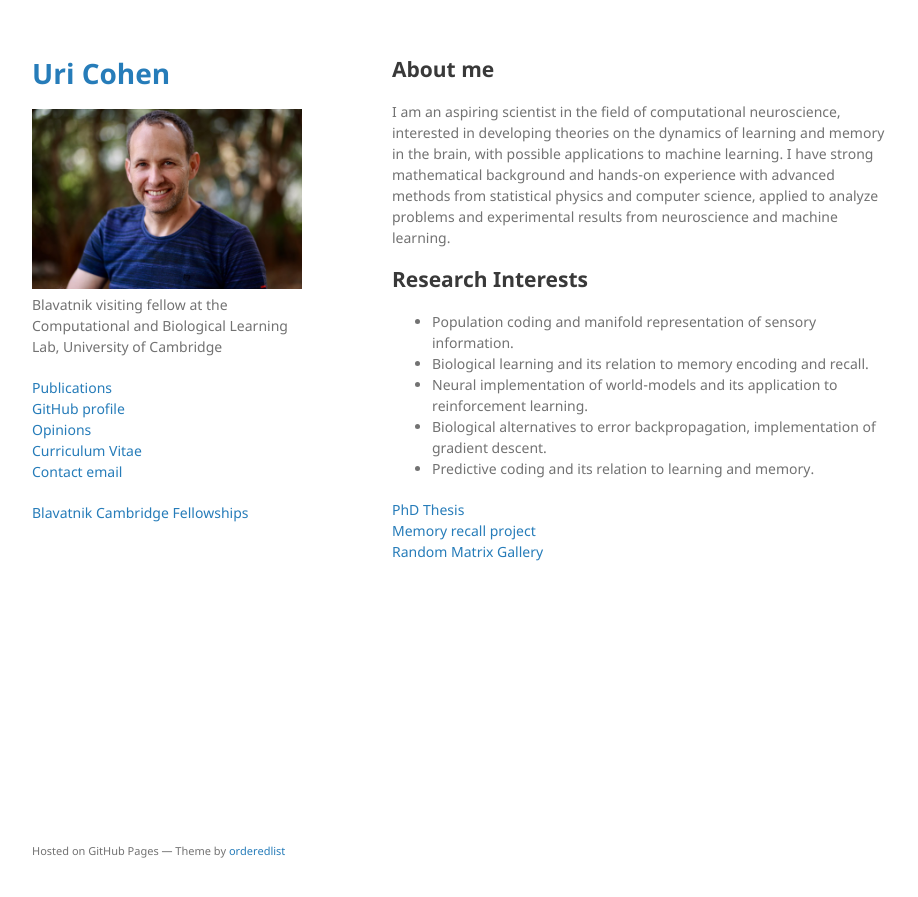
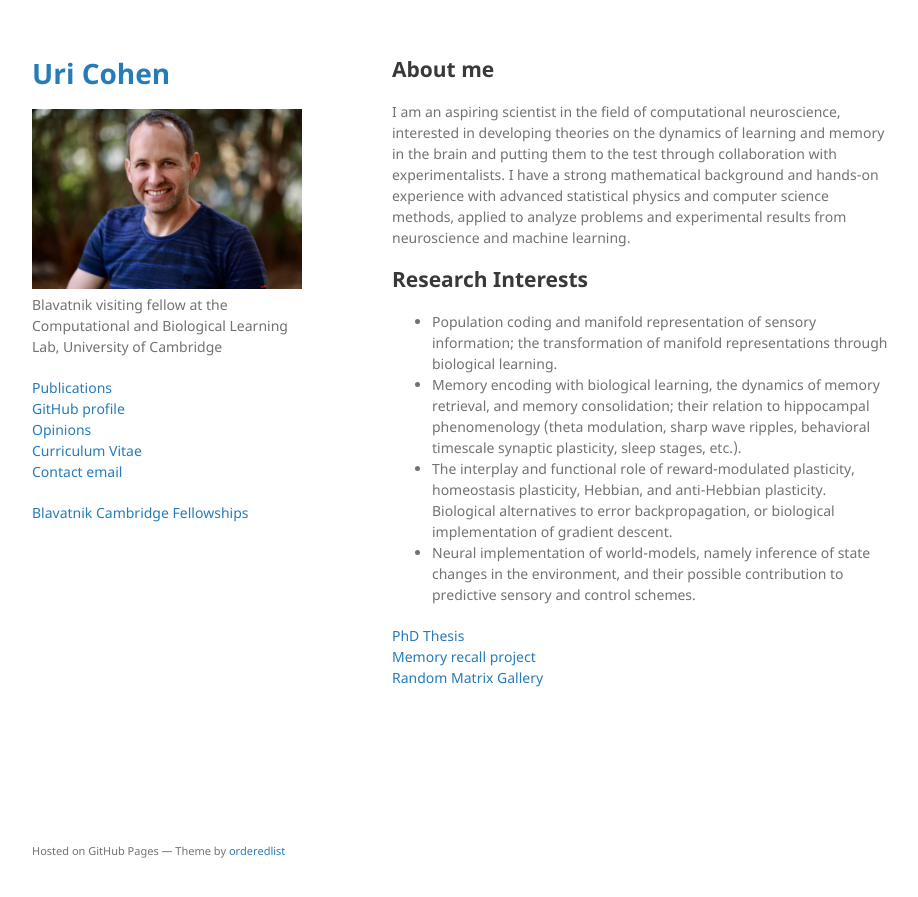
Before and after one commit to uricohen/uricohen.github.io, a Jekyll site: the page built from index.md, in a window 1280 px wide. Shown: the top 897 px of the page, without its empty margins (178-1096 px from the left). Built offline with Jekyll 4.4.1, drawn with Linux system fonts in a browser that asks for light colours; our own code applies the rules of GitHub Pages for plain Markdown files.

Commit message:
Updated CV and research interests

```diff
--- a/index.md
+++ b/index.md
@@ -4,15 +4,14 @@ layout: default
 
 ## About me
 
-I am an aspiring scientist in the field of computational neuroscience, interested in developing theories on the dynamics of learning and memory in the brain, with possible applications to machine learning. I have strong mathematical background and hands-on experience with advanced methods from statistical physics and computer science, applied to analyze problems and experimental results from neuroscience and machine learning.
+I am an aspiring scientist in the field of computational neuroscience, interested in developing theories on the dynamics of learning and memory in the brain and putting them to the test through collaboration with experimentalists. I have a strong mathematical background and hands-on experience with advanced statistical physics and computer science methods, applied to analyze problems and experimental results from neuroscience and machine learning.
 
 ## Research Interests
 
-*	Population coding and manifold representation of sensory information.
-*	Biological learning and its relation to memory encoding and recall.
-*	Neural implementation of world-models and its application to reinforcement learning.
-*	Biological alternatives to error backpropagation, implementation of gradient descent.
-*	Predictive coding and its relation to learning and memory.
+*	Population coding and manifold representation of sensory information; the transformation of manifold representations through biological learning.
+*	Memory encoding with biological learning, the dynamics of memory retrieval, and memory consolidation; their relation to hippocampal phenomenology (theta modulation, sharp wave ripples, behavioral timescale synaptic plasticity, sleep stages, etc.).
+*	The interplay and functional role of reward-modulated plasticity, homeostasis plasticity, Hebbian, and anti-Hebbian plasticity. Biological alternatives to error backpropagation, or biological implementation of gradient descent.
+*	Neural implementation of world-models, namely inference of state changes in the environment, and their possible contribution to predictive sensory and control schemes.
 
 [PhD Thesis](./phd_thesis.html)
 [Memory recall project](./memory_recall.html)
```
Also changed, not shown: 1 other file.
